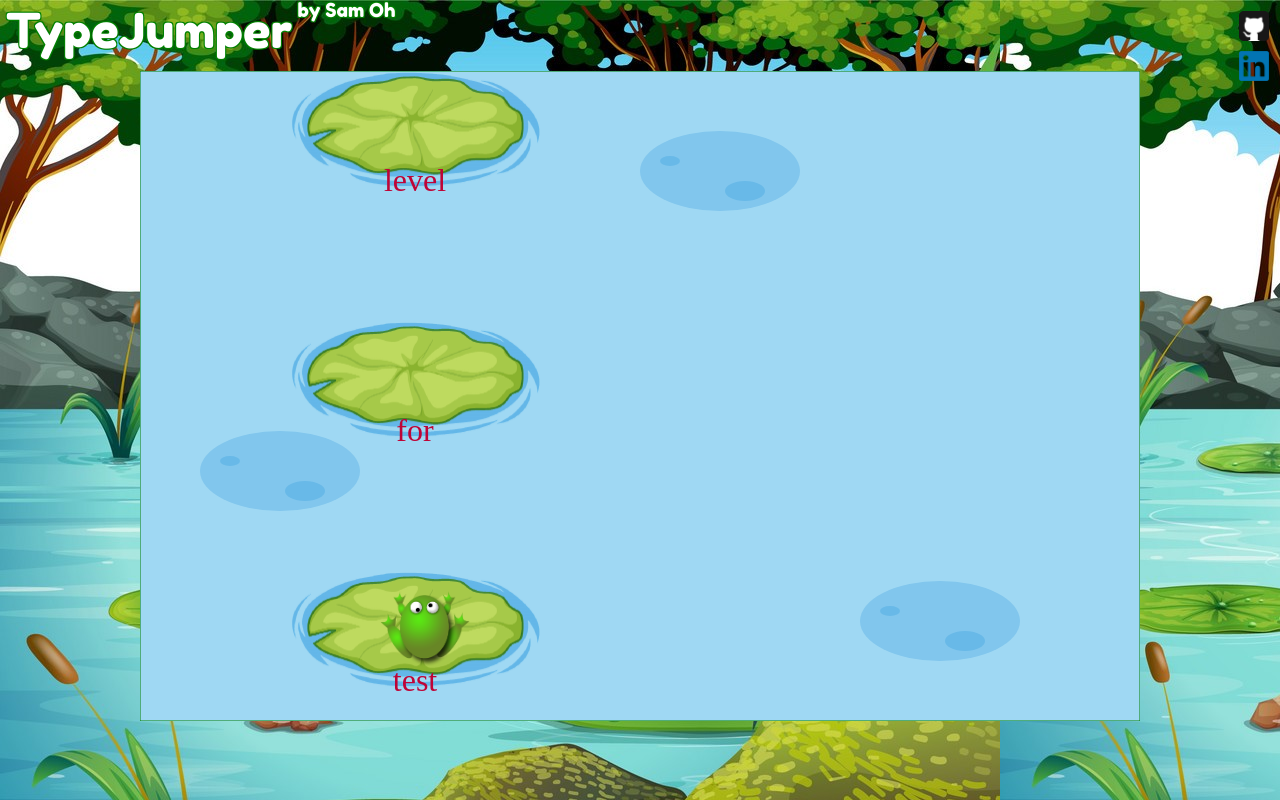
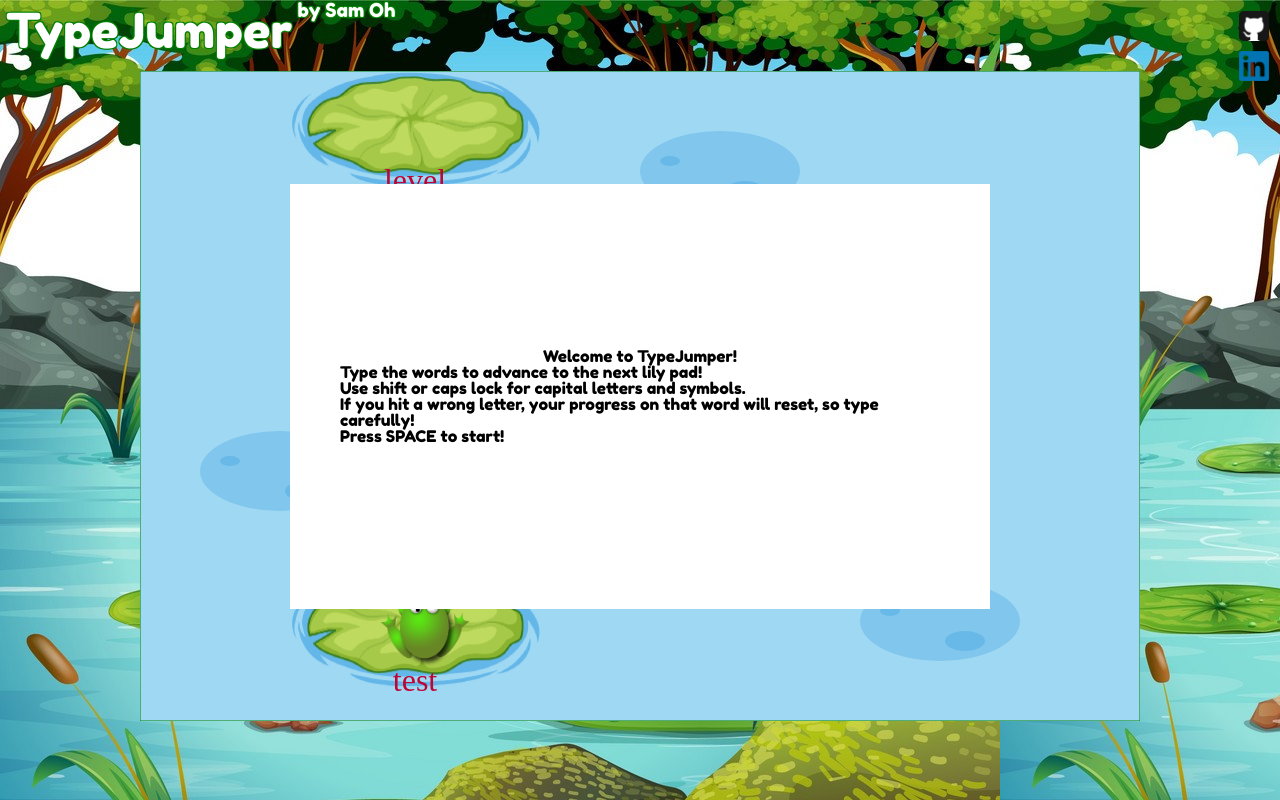
Before and after one commit to ohksam/TypeJumper, a website with bundled scripts: page index.html in a window 1280 px wide. Built offline with nearby package versions, Linux system fonts and the light colour scheme; files whose address does not match are found by name.

Commit message:
more modal styling

```diff
--- a/index.html
+++ b/index.html
@@ -31,8 +31,7 @@
 
       <canvas id="canvas"></canvas>
 
-      <div id="startModal" class="modal">
-        <div class="modal-content">
+      <div id="startModal" class="staticModal">
         <h2>Welcome to TypeJumper!</h2>
         <p>
           Type the words to advance to the next lily pad!
@@ -40,8 +39,9 @@
           Use shift or caps lock for capital letters and symbols.
           <br>
           If you hit a wrong letter, your progress on that word will reset, so type carefully!
+          <br>
+          Press SPACE to start!
         </p>
-        </div>
       </div>
 
       <div id="levelCompleteModal" class="modal">
--- a/src/scripts/game.js
+++ b/src/scripts/game.js
@@ -171,7 +171,7 @@
     //modal functions
     showModal(id) {
         document.body.style.overflow = 'hidden';
-        document.getElementById(id).style.display = 'block';
+        document.getElementById(id).style.display = 'flex';
     }
 
     hideModal(id) {
--- a/src/styles/canvas.scss
+++ b/src/styles/canvas.scss
@@ -59,6 +59,42 @@
   overflow: hidden;
 }
 
+#startModal {
+  display: flex;
+  flex-direction: column;
+  justify-content: space-between;
+  position: absolute;
+  z-index: 1;
+  width: 60%;
+  height: 50%;
+  background-color: white;
+  justify-content: center;
+  align-items: center;
+  padding: 50px;
+}
+
+.modal {
+  display: none;
+  position: absolute;
+  z-index: 1;
+  left: 0;
+  top: 0;
+  width: 100%;
+  height: 100%;
+  background-color: rgba(0,0,0,0);
+  animation: slide-in-out 2s forwards;
+  justify-content: center;
+  align-items: center;
+}
+
+.modal-content {
+  background-color: #fefefe;
+  margin: 15% auto;
+  padding: 20px;
+  border: 1px solid #888;
+  width: 80%;
+}
+
 // #instructions-box {
 //   width: 180px;
 //   height: 140px;
@@ -99,27 +135,6 @@
   background-image: url("../src/assets/linkedInLogo.png");
 }
 
-.modal {
-  display: none;
-  position: absolute;
-  z-index: 1;
-  left: 0;
-  top: 0;
-  width: 100%;
-  height: 100%;
-  background-color: rgba(0,0,0,0);
-  animation: slide-in-out 2s forwards;
-  justify-content: center;
-  align-items: center;
-}
-
-.modal-content {
-  background-color: #fefefe;
-  margin: 15% auto;
-  padding: 20px;
-  border: 1px solid #888;
-  width: 80%;
-}
 
 @keyframes slide-in-out {
   0% {
```
Also changed, not shown: dist/main.css, dist/main.js. Lines whose indentation alone changed are shown as unchanged.
